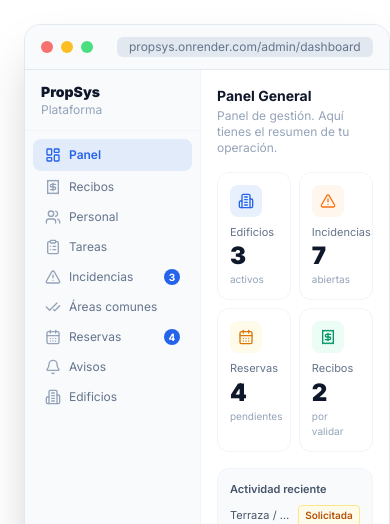
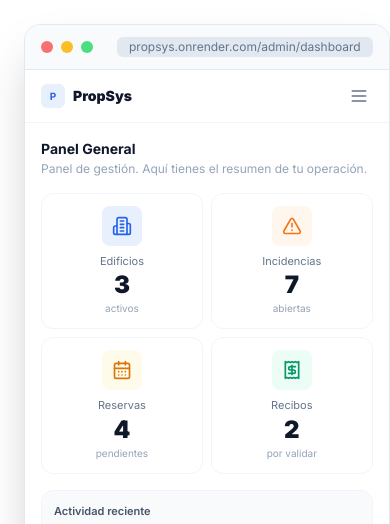
Before and after one commit to PropSys-Property-System/propsys, a Next.js app: page / in a window 390 px wide. Shown: the part 724-1248 px from the top of the page. Built offline with nearby package versions, Linux system fonts and the light colour scheme; no server answers.

Commit message:
fix(landing): polish final mobile presentation

```diff
--- a/components/landing/LandingFeatures.tsx
+++ b/components/landing/LandingFeatures.tsx
@@ -60,9 +60,9 @@ export function LandingFeatures() {
           {features.map(({ icon: Icon, color, title, description, tags }) => (
             <div
               key={title}
-              className="rounded-2xl border border-slate-100 p-8 hover:border-slate-200 hover:shadow-sm transition-all"
+              className="rounded-2xl border border-slate-100 p-8 hover:border-slate-200 hover:shadow-sm transition-all flex flex-col items-center text-center lg:items-start lg:text-left"
             >
-              <div className={`w-12 h-12 shrink-0 rounded-xl flex items-center justify-center mb-6 ${color}`}>
+              <div className={`w-12 h-12 shrink-0 rounded-xl flex items-center justify-center mb-6 mx-auto lg:mx-0 ${color}`}>
                 <Icon className="w-6 h-6" />
               </div>
               <h3 className="text-lg font-bold text-slate-900 mb-3">{title}</h3>
--- a/components/landing/LandingFlow.tsx
+++ b/components/landing/LandingFlow.tsx
@@ -300,8 +300,8 @@ export function LandingFlow() {
             >
               {/* Panel header */}
               <div className="flex items-center gap-3 mb-5 pb-4 border-b border-slate-200">
-                <div className={`w-10 h-10 shrink-0 rounded-xl flex items-center justify-center border ${current.color}`}>
-                  <current.icon className="w-5 h-5" />
+                <div className={`w-12 h-12 shrink-0 rounded-xl flex items-center justify-center border ${current.color}`}>
+                  <current.icon className="w-6 h-6" />
                 </div>
                 <div className="min-w-0 flex-1">
                   <p className="text-xs text-slate-400 font-bold uppercase tracking-widest">
--- a/components/landing/LandingHero.tsx
+++ b/components/landing/LandingHero.tsx
@@ -1,4 +1,6 @@
-import React from 'react';
+'use client';
+
+import React, { useState } from 'react';
 import {
   ArrowRight,
   CheckCircle2,
@@ -11,6 +13,7 @@ import {
   Bell,
   Building2,
   CheckCheck,
+  Menu,
 } from 'lucide-react';
 
 const DEMO_HREF =
@@ -90,6 +93,8 @@ const kpis = [
 ];
 
 function CommandCenter() {
+  const [isMobileMenuOpen, setIsMobileMenuOpen] = useState(false);
+
   return (
     <div className="relative">
       {/* Main panel */}
@@ -104,13 +109,34 @@ function CommandCenter() {
           </span>
         </div>
 
+        {/* Mobile Header (simulated app navbar) */}
+        <div className="flex lg:hidden items-center justify-between px-4 py-3 border-b border-slate-100 bg-white">
+          <div className="flex items-center gap-2">
+            <span className="w-6 h-6 rounded-md bg-primary/10 text-primary flex items-center justify-center font-bold text-[10px]">
+              P
+            </span>
+            <span className="font-black text-sm text-slate-900">PropSys</span>
+          </div>
+          <button
+            onClick={() => setIsMobileMenuOpen(!isMobileMenuOpen)}
+            className="p-1 text-slate-500 hover:text-slate-900 transition-colors"
+            aria-label="Abrir menú"
+          >
+            <Menu className="w-5 h-5" />
+          </button>
+        </div>
+
         {/* Dashboard layout */}
-        <div className="flex h-auto lg:h-[440px]">
+        <div className="flex h-auto lg:h-[440px] relative overflow-hidden">
 
           {/* ── Sidebar ─────────────────────────────────────────────────── */}
-          <div className="w-44 lg:w-52 border-r border-slate-100 bg-slate-50 flex flex-col shrink-0">
-            {/* Brand header */}
-            <div className="px-4 py-3 border-b border-slate-100">
+          <div
+            className={`absolute inset-y-0 left-0 z-20 w-48 bg-white border-r border-slate-100 flex flex-col shrink-0 transform transition-transform lg:relative lg:w-52 lg:bg-slate-50 lg:translate-x-0 ${
+              isMobileMenuOpen ? 'translate-x-0 shadow-2xl' : '-translate-x-full'
+            }`}
+          >
+            {/* Brand header (hidden on mobile since we have mobile header) */}
+            <div className="hidden lg:block px-4 py-3 border-b border-slate-100">
               <p className="font-black text-sm text-slate-900">PropSys</p>
               <p className="text-xs text-slate-400">Plataforma</p>
             </div>
@@ -166,13 +192,13 @@ function CommandCenter() {
             {/* KPI cards with icons */}
             <div className="grid grid-cols-2 lg:grid-cols-4 gap-2 lg:gap-3 mb-4">
               {kpis.map(({ label, value, sub, accent, iconColor, Icon }) => (
-                <div key={label} className="bg-white rounded-xl border border-slate-100 p-3">
-                  <div className={`w-8 h-8 rounded-lg ${accent} flex items-center justify-center mb-2`}>
-                    <Icon className={`w-4 h-4 ${iconColor}`} />
+                <div key={label} className="bg-white rounded-xl border border-slate-100 p-3 flex flex-col items-center text-center">
+                  <div className={`w-10 h-10 shrink-0 rounded-lg ${accent} flex items-center justify-center mb-2 mx-auto`}>
+                    <Icon className={`w-5 h-5 ${iconColor}`} />
                   </div>
-                  <p className="text-[11px] text-slate-500 leading-snug">{label}</p>
-                  <p className="text-2xl font-black text-slate-900">{value}</p>
-                  <p className="text-[10px] text-slate-400">{sub}</p>
+                  <p className="text-[11px] text-slate-500 leading-snug w-full truncate">{label}</p>
+                  <p className="text-2xl font-black text-slate-900 w-full">{value}</p>
+                  <p className="text-[10px] text-slate-400 w-full truncate">{sub}</p>
                 </div>
               ))}
             </div>
--- a/components/landing/LandingProblem.tsx
+++ b/components/landing/LandingProblem.tsx
@@ -45,8 +45,8 @@ export function LandingProblem() {
 
         <div className="grid md:grid-cols-3 gap-6">
           {problems.map(({ icon: Icon, title, description }) => (
-            <div key={title} className="bg-white rounded-2xl border border-slate-100 p-7">
-              <div className="w-12 h-12 shrink-0 rounded-xl bg-red-50 flex items-center justify-center mb-5">
+            <div key={title} className="bg-white rounded-2xl border border-slate-100 p-7 flex flex-col items-center text-center lg:items-start lg:text-left">
+              <div className="w-12 h-12 shrink-0 rounded-xl bg-red-50 flex items-center justify-center mb-5 mx-auto lg:mx-0">
                 <Icon className="w-6 h-6 text-red-500" />
               </div>
               <h3 className="text-base font-bold text-slate-900 mb-2">{title}</h3>
--- a/components/landing/LandingRoles.tsx
+++ b/components/landing/LandingRoles.tsx
@@ -189,9 +189,9 @@ export function LandingRoles() {
               {/* Stats grid */}
               <div className="grid grid-cols-2 gap-3 p-5">
                 {role.previewRows.map((row) => (
-                  <div key={row.label} className="bg-slate-50 rounded-xl p-4 border border-slate-100">
-                    <p className="text-[11px] text-slate-500 mb-1 leading-snug">{row.label}</p>
-                    <p className={`text-xl font-black ${row.valueColor}`}>{row.value}</p>
+                  <div key={row.label} className="bg-slate-50 rounded-xl p-4 border border-slate-100 flex flex-col items-center text-center">
+                    <p className="text-[11px] text-slate-500 mb-1 leading-snug w-full truncate">{row.label}</p>
+                    <p className={`text-2xl font-black ${row.valueColor}`}>{row.value}</p>
                   </div>
                 ))}
               </div>
--- a/components/landing/LandingSecurity.tsx
+++ b/components/landing/LandingSecurity.tsx
@@ -45,8 +45,8 @@ export function LandingSecurity() {
 
         <div className="grid md:grid-cols-3 gap-6">
           {points.map(({ icon: Icon, title, description }) => (
-            <div key={title} className="rounded-2xl border border-slate-800 bg-slate-800/40 p-7">
-              <div className="w-12 h-12 shrink-0 rounded-xl bg-primary/20 flex items-center justify-center mb-5">
+            <div key={title} className="rounded-2xl border border-slate-800 bg-slate-800/40 p-7 flex flex-col items-center text-center lg:items-start lg:text-left">
+              <div className="w-12 h-12 shrink-0 rounded-xl bg-primary/20 flex items-center justify-center mb-5 mx-auto lg:mx-0">
                 <Icon className="w-6 h-6 text-primary" />
               </div>
               <h3 className="text-base font-bold text-white mb-2">{title}</h3>
```
